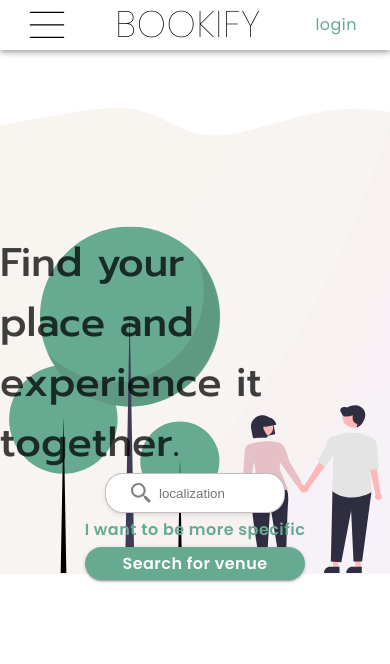
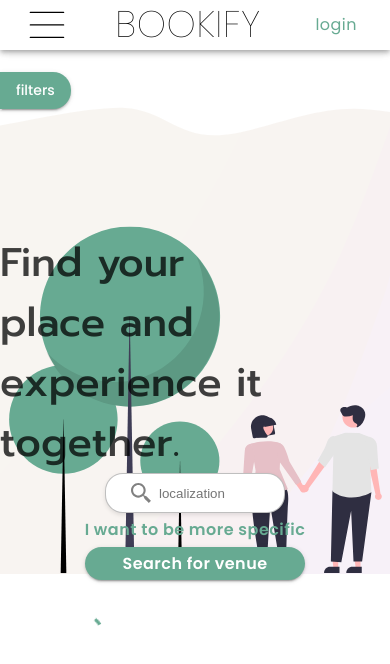
Before and after one commit to pawelberowski/frontend-bookify, a React (Vite) app: page /venues in a window 390 px wide. Shown: the top 664 px of the page. Built offline with nearby package versions, Linux system fonts and the light colour scheme; no server answers.

Commit message:
feat(Filters) moved filters into correct position in mobile view

```diff
--- a/src/views/VenuesList/Filters/Amenities/Amenities.tsx
+++ b/src/views/VenuesList/Filters/Amenities/Amenities.tsx
@@ -4,7 +4,7 @@ import {
   FormControlLabel,
   Typography,
 } from "@mui/material";
-import {StyledAccordion, StyledAccordionSummary} from "../Filters.styled.tsx";
+import { StyledAccordion, StyledAccordionSummary } from "../Filters.styled.tsx";
 import { ExpandIcon } from "../ExpandIcon";
 
 export const Amenities = () => {
--- a/src/views/VenuesList/Filters/Filters.styled.tsx
+++ b/src/views/VenuesList/Filters/Filters.styled.tsx
@@ -1,4 +1,11 @@
-import {Accordion, AccordionSummary, Button, Paper, styled} from "@mui/material";
+import {
+  Accordion,
+  AccordionSummary,
+  Backdrop,
+  Button,
+  Paper,
+  styled,
+} from "@mui/material";
 import headerImageUrl from "/src/shared/assets/gradient.svg";
 
 export const FiltersContainer = styled(Paper)`
@@ -6,7 +13,9 @@ export const FiltersContainer = styled(Paper)`
   display: flex;
   flex-direction: column;
   gap: ${({ theme }) => theme.spacing(8)};
-  position: relative;
+  position: absolute;
+  top: 0;
+  left: 0;
 `;
 
 export const StyledAccordion = styled(Accordion)`
@@ -22,7 +31,7 @@ export const StyledAccordionSummary = styled(AccordionSummary)`
   &:focus {
     background-image: url(${headerImageUrl});
   }
-`
+`;
 
 export const FiltersButton = styled(Button)(
   ({ theme }) => `
@@ -34,3 +43,18 @@ export const FiltersButton = styled(Button)(
   text-transform: none;
 `,
 );
+
+export const FiltersButtonBackIn = styled(Button)(
+  ({ theme }) => `
+  position: absolute;
+  left: 0;
+  top: ${theme.spacing(18)};
+  border-radius: 0 18px 18px 0;
+  color: ${theme.palette.customGrey.contrastText};
+  text-transform: none;
+`,
+);
+
+export const StyledBackdrop = styled(Backdrop)`
+  z-index: 1101;
+`;
--- a/src/views/VenuesList/Filters/HandicapAccessibility/HandicapAccessibility.tsx
+++ b/src/views/VenuesList/Filters/HandicapAccessibility/HandicapAccessibility.tsx
@@ -4,7 +4,7 @@ import {
   FormControlLabel,
   Typography,
 } from "@mui/material";
-import {StyledAccordion, StyledAccordionSummary} from "../Filters.styled.tsx";
+import { StyledAccordion, StyledAccordionSummary } from "../Filters.styled.tsx";
 import { ExpandIcon } from "../ExpandIcon";
 
 export const HandicapAccessibility = () => {
--- a/src/views/VenuesList/Filters/Neighbourhoods/Neighbourhoods.tsx
+++ b/src/views/VenuesList/Filters/Neighbourhoods/Neighbourhoods.tsx
@@ -4,7 +4,7 @@ import {
   FormControlLabel,
   Typography,
 } from "@mui/material";
-import {StyledAccordion, StyledAccordionSummary} from "../Filters.styled.tsx";
+import { StyledAccordion, StyledAccordionSummary } from "../Filters.styled.tsx";
 import { ExpandIcon } from "../ExpandIcon";
 
 export const Neighbourhoods = () => {
--- a/src/views/VenuesList/Filters/RoomAmenities/RoomAmenities.tsx
+++ b/src/views/VenuesList/Filters/RoomAmenities/RoomAmenities.tsx
@@ -4,7 +4,7 @@ import {
   FormControlLabel,
   Typography,
 } from "@mui/material";
-import {StyledAccordion, StyledAccordionSummary} from "../Filters.styled.tsx";
+import { StyledAccordion, StyledAccordionSummary } from "../Filters.styled.tsx";
 import { ExpandIcon } from "../ExpandIcon";
 
 export const RoomAmenities = () => {
--- a/src/views/VenuesList/Filters/index.tsx
+++ b/src/views/VenuesList/Filters/index.tsx
@@ -3,7 +3,12 @@ import { Amenities } from "./Amenities/Amenities.tsx";
 import { RoomAmenities } from "./RoomAmenities/RoomAmenities.tsx";
 import { Neighbourhoods } from "./Neighbourhoods/Neighbourhoods.tsx";
 import { HandicapAccessibility } from "./HandicapAccessibility/HandicapAccessibility.tsx";
-import { FiltersButton, FiltersContainer } from "./Filters.styled.tsx";
+import {
+  FiltersButton,
+  FiltersButtonBackIn,
+  FiltersContainer,
+  StyledBackdrop,
+} from "./Filters.styled.tsx";
 import { FiltersHeader } from "./FiltersHeader";
 import { Box, Slide } from "@mui/material";
 import { useState } from "react";
@@ -15,6 +20,15 @@ export const Filters = () => {
 
   return (
     <Box>
+      {isMobileView && (
+        <FiltersButtonBackIn
+          variant="contained"
+          onClick={() => setIsOpen(!isOpen)}
+        >
+          filters
+        </FiltersButtonBackIn>
+      )}
+      <StyledBackdrop open={isOpen}>
         <Slide direction="right" in={isOpen}>
           <FiltersContainer square={true}>
             <FiltersHeader />
@@ -33,6 +47,7 @@ export const Filters = () => {
             <HandicapAccessibility />
           </FiltersContainer>
         </Slide>
+      </StyledBackdrop>
     </Box>
   );
 };
```
Also changed, not shown: src/views/VenuesList/Filters/PriceRange/PriceRange.tsx (+2 -6 lines). Lines whose indentation alone changed are shown as unchanged.
